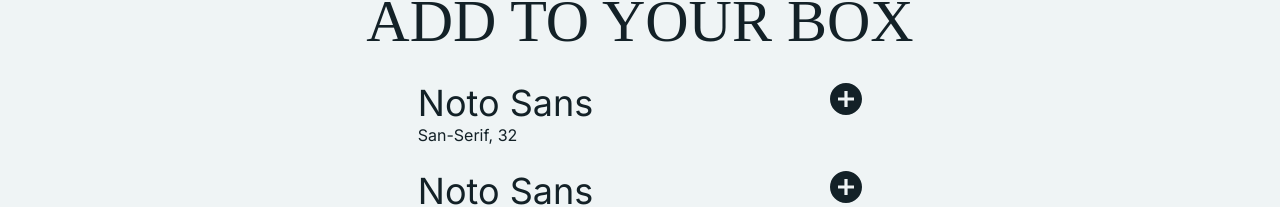
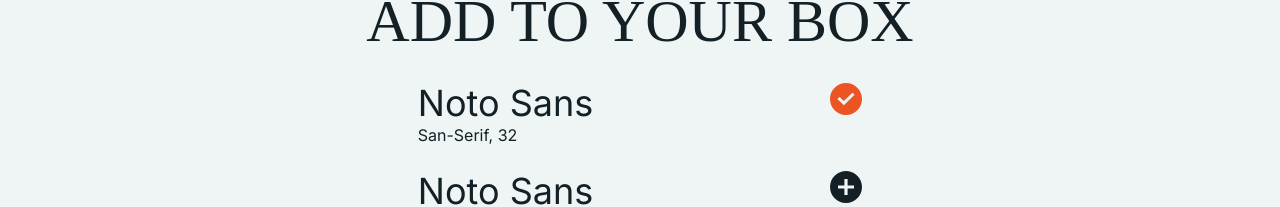
Before and after one commit to wrryu09/TYPOLAB, a Next.js app in the folder typolab/: page /pair in a window 1280 px wide. Both pictures are taken after a click on the icon 846 px from the left and 1187 px from the top of the page. Shown: the part 1089-1296 px from the top of the page. Built offline with nearby package versions, Linux system fonts and the light colour scheme; a web font is replaced by a local one.

Commit message:
✨ reaction for putting fontSet in box

```diff
--- a/typolab/public/svgs/index.ts
+++ b/typolab/public/svgs/index.ts
@@ -10,6 +10,7 @@
 import BackIco from "./backIco.svg";
 import DotLine from "./dotLine.svg";
 import LogoHatIco from "./logoHat.svg";
+import CheckIco from "./checkIco.svg";
 
 export {
   HatIco,
@@ -24,4 +25,5 @@
   BackIco,
   DotLine,
   LogoHatIco,
+  CheckIco,
 };
--- a/typolab/src/app/pair/page.tsx
+++ b/typolab/src/app/pair/page.tsx
@@ -4,7 +4,7 @@
 import SizedBox from "@/components/SizedBox";
 import BackArrow from "@/components/BackArrow";
 import Footer from "@/components/Footer";
-import { HatIco, PlusIco } from "../../../public/svgs";
+import { CheckIco, HatIco, PlusIco } from "../../../public/svgs";
 import FontCard from "@/components/FontCard";
 import FontSetting from "@/containers/search/FontSetting";
 import putFontSetToBox from "@/services/putFontSetToBox";
@@ -42,6 +42,11 @@
     setTagList(tagArr);
   }
 
+  // Is fontSet in box
+  const [firstInBox, setFirstInBox] = useState(false);
+  const [scndInBox, setScndInBox] = useState(false);
+
+  // text area
   const [titleText, setTitleText] = useState("");
   const [bodyText, setBodyText] = useState("");
   const textareaTitleRef = useRef<HTMLTextAreaElement | null>(null);
@@ -128,6 +133,7 @@
               }
             `}</style>
           <div
+            className="w-full"
             onMouseOver={() => setShowTitleSetting(true)}
             onMouseOut={() => setShowTitleSetting(false)}
           >
@@ -178,16 +184,23 @@
                 <h1 className="text-4xl">Noto Sans</h1>
                 <p>San-Serif, {displayTitleSize}</p>
               </div>
+              {firstInBox ? (
+                <CheckIco className={"fill-red w-8"} />
+              ) : (
                 <PlusIco
                   className="w-8"
                   onClick={() => {
-                  putFontSetToBox({
+                    putFontSetToBox(
+                      {
                         family: "Noto Sans",
                         weight: "bold",
                         size: 32,
-                  });
+                      },
+                      setFirstInBox
+                    );
                   }}
                 />
+              )}
             </div>
             {/* 2nd set */}
             <div className="flex w-5/12 justify-between">
@@ -195,16 +208,23 @@
                 <h1 className="text-4xl">Noto Sans</h1>
                 <p>San-Serif, {displayContentSize}</p>
               </div>
+              {scndInBox ? (
+                <CheckIco className={"fill-red w-8"} />
+              ) : (
                 <PlusIco
                   className="w-8"
                   onClick={() => {
-                  putFontSetToBox({
+                    putFontSetToBox(
+                      {
                         family: "Noto Sans",
                         weight: "bold",
                         size: 12,
-                  });
+                      },
+                      setScndInBox
+                    );
                   }}
                 />
+              )}
             </div>
           </div>
         </div>
--- a/typolab/src/services/putFontSetToBox.ts
+++ b/typolab/src/services/putFontSetToBox.ts
@@ -1,6 +1,9 @@
 import { FontSet, FontSetArr } from "@/types/types";
 
-export default function putFontSetToBox(fontSet: FontSet) {
+export default function putFontSetToBox(
+  fontSet: FontSet,
+  setInBox: React.Dispatch<React.SetStateAction<boolean>>
+) {
   const currentBox = localStorage.getItem("box");
   if (currentBox && currentBox !== "null" && currentBox !== "undefined") {
     const addData: FontSetArr = JSON.parse(currentBox);
@@ -24,4 +27,5 @@
     localStorage.setItem("box", JSON.stringify([fontSet]));
   }
   console.log("boxSet :", localStorage.getItem("box"));
+  setInBox(true);
 }
```
Also changed, not shown: typolab/public/svgs/checkIco.svg (added). Lines whose indentation alone changed are shown as unchanged.
